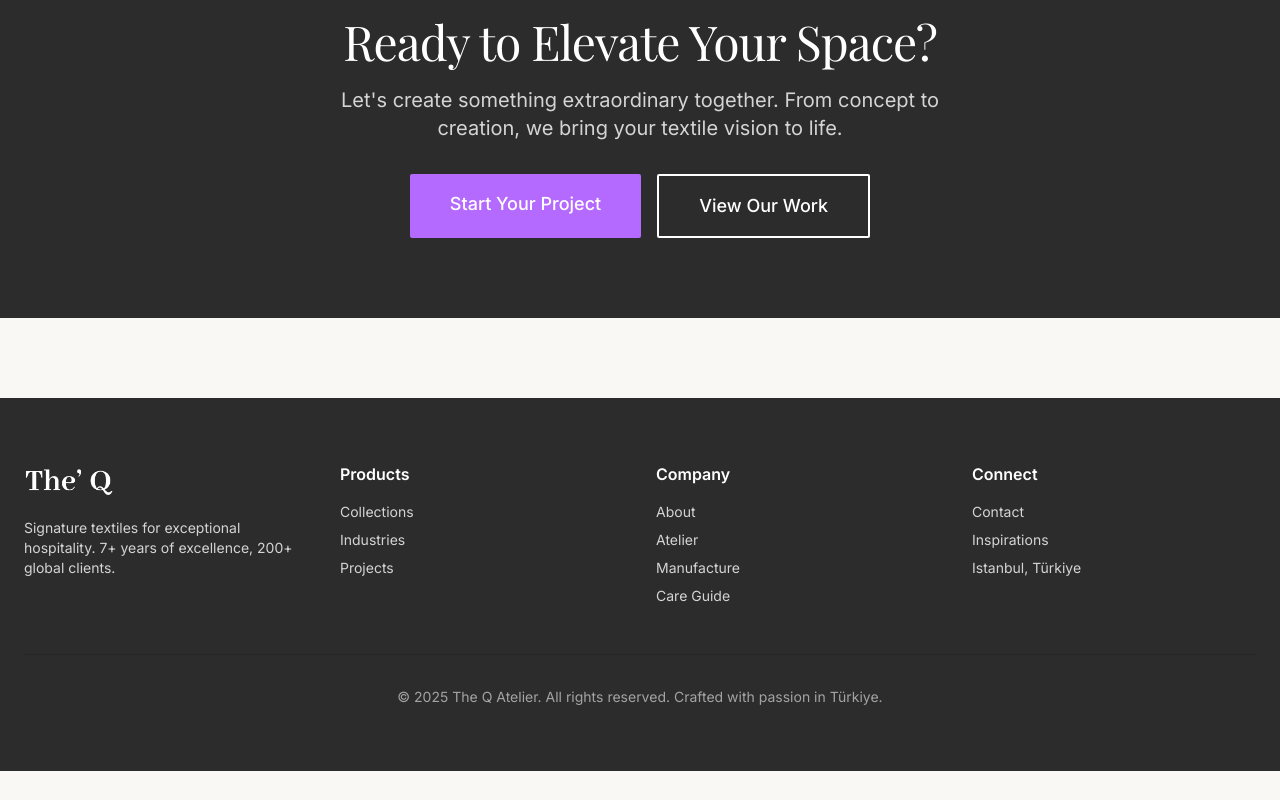
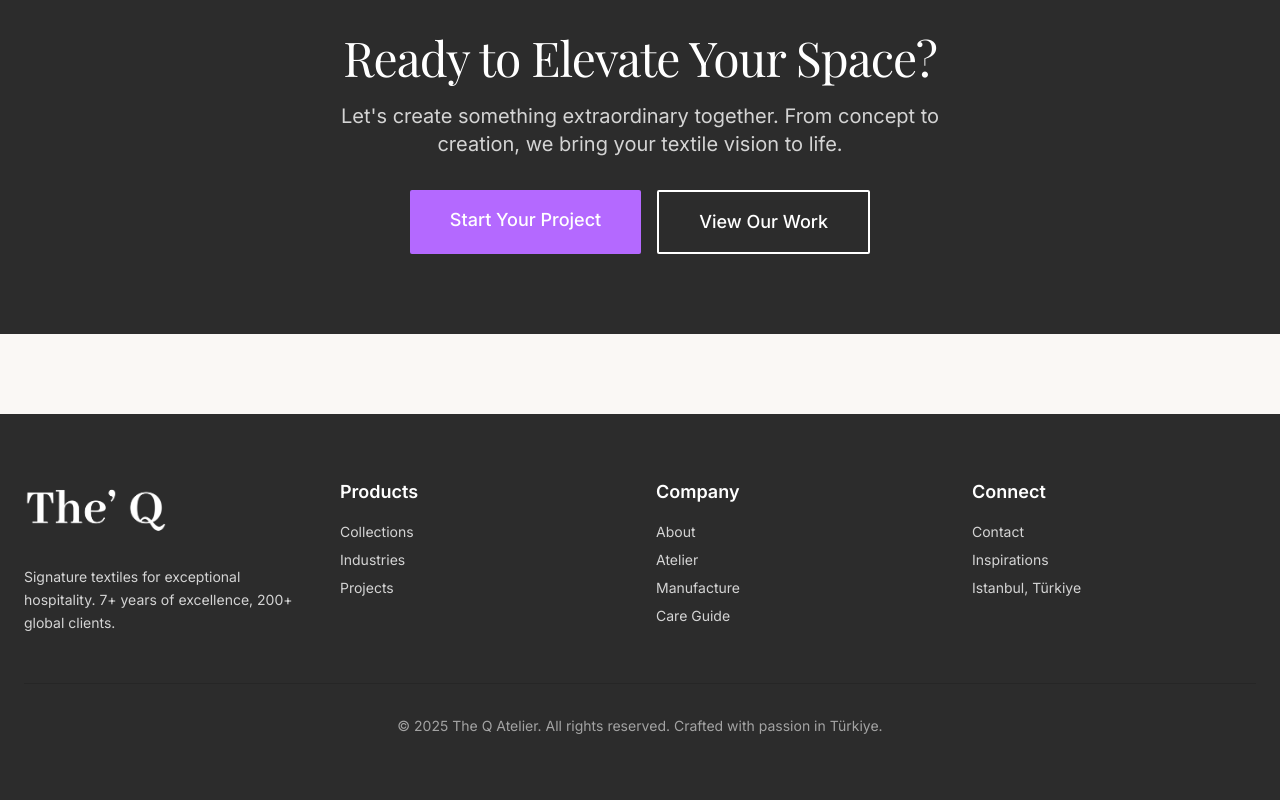
Before and after one commit to CollinHanks/theq-website, a Next.js app: page / in a window 1280 px wide. Shown: the part 2678-3478 px from the top of the page. Before the commit the page ends 3449 px from the top, so only its background shows below. Built offline with nearby package versions, Linux system fonts and the light colour scheme; a web font is replaced by a local one.

Commit message:
feat: increase logo sizes in header and footer
- Header logo: 32px → 48px (+50%)
- Footer logo: 40px → 64px (+60%)
- Header height: 80px → 96px for spacing
- Improved brand visibility and visual hierarchy

```diff
--- a/components/layout/footer.tsx
+++ b/components/layout/footer.tsx
@@ -8,8 +8,8 @@ export default function Footer() {
         <div className="grid grid-cols-1 md:grid-cols-4 gap-8">
           {/* Logo & Description */}
           <div>
-            {/* Logo - White Version */}
-            <div className="relative h-10 w-40 mb-4">
+            {/* Logo - White Version - LARGER SIZE */}
+            <div className="relative h-16 w-56 mb-6">
               <Image
                 src="/images/logo-white.png"
                 alt="The Q - Premium Hospitality Textiles"
@@ -17,14 +17,14 @@ export default function Footer() {
                 className="object-contain object-left"
               />
             </div>
-            <p className="text-sm text-neutral-300">
+            <p className="text-sm text-neutral-300 leading-relaxed">
               Signature textiles for exceptional hospitality. 7+ years of excellence, 200+ global clients.
             </p>
           </div>
 
           {/* Products */}
           <div>
-            <h4 className="font-semibold mb-4">Products</h4>
+            <h4 className="font-semibold mb-4 text-lg">Products</h4>
             <ul className="space-y-2 text-sm text-neutral-300">
               <li><Link href="/collections" className="hover:text-brand-lilac transition-colors">Collections</Link></li>
               <li><Link href="/industries" className="hover:text-brand-lilac transition-colors">Industries</Link></li>
@@ -34,7 +34,7 @@ export default function Footer() {
 
           {/* Company */}
           <div>
-            <h4 className="font-semibold mb-4">Company</h4>
+            <h4 className="font-semibold mb-4 text-lg">Company</h4>
             <ul className="space-y-2 text-sm text-neutral-300">
               <li><Link href="/about" className="hover:text-brand-lilac transition-colors">About</Link></li>
               <li><Link href="/atelier" className="hover:text-brand-lilac transition-colors">Atelier</Link></li>
@@ -45,7 +45,7 @@ export default function Footer() {
 
           {/* Connect */}
           <div>
-            <h4 className="font-semibold mb-4">Connect</h4>
+            <h4 className="font-semibold mb-4 text-lg">Connect</h4>
             <ul className="space-y-2 text-sm text-neutral-300">
               <li><Link href="/contact" className="hover:text-brand-lilac transition-colors">Contact</Link></li>
               <li><Link href="/inspirations" className="hover:text-brand-lilac transition-colors">Inspirations</Link></li>
--- a/components/layout/header.tsx
+++ b/components/layout/header.tsx
@@ -26,9 +26,9 @@ export default function Header() {
     <>
       <header className="sticky top-0 z-50 bg-brand-cream/95 backdrop-blur-sm border-b border-neutral-200">
         <div className="container mx-auto px-6">
-          <nav className="flex items-center justify-between h-20">
-            {/* Logo - Black Version */}
-            <Link href="/" className="relative h-8 w-32" onClick={closeMenu}>
+          <nav className="flex items-center justify-between h-24">
+            {/* Logo - Black Version - LARGER SIZE */}
+            <Link href="/" className="relative h-12 w-44" onClick={closeMenu}>
               <Image
                 src="/images/logo-black.png"
                 alt="The Q - Premium Hospitality Textiles"
```
